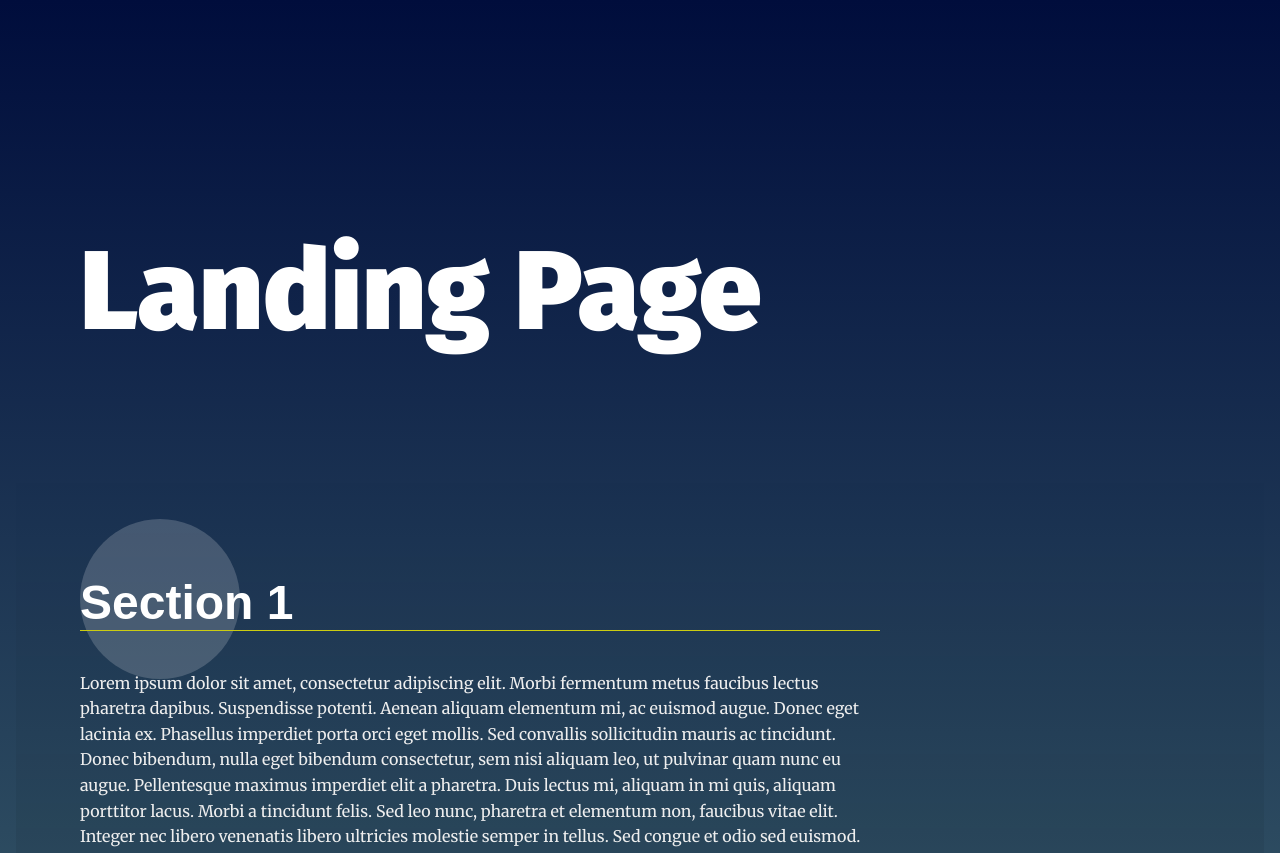
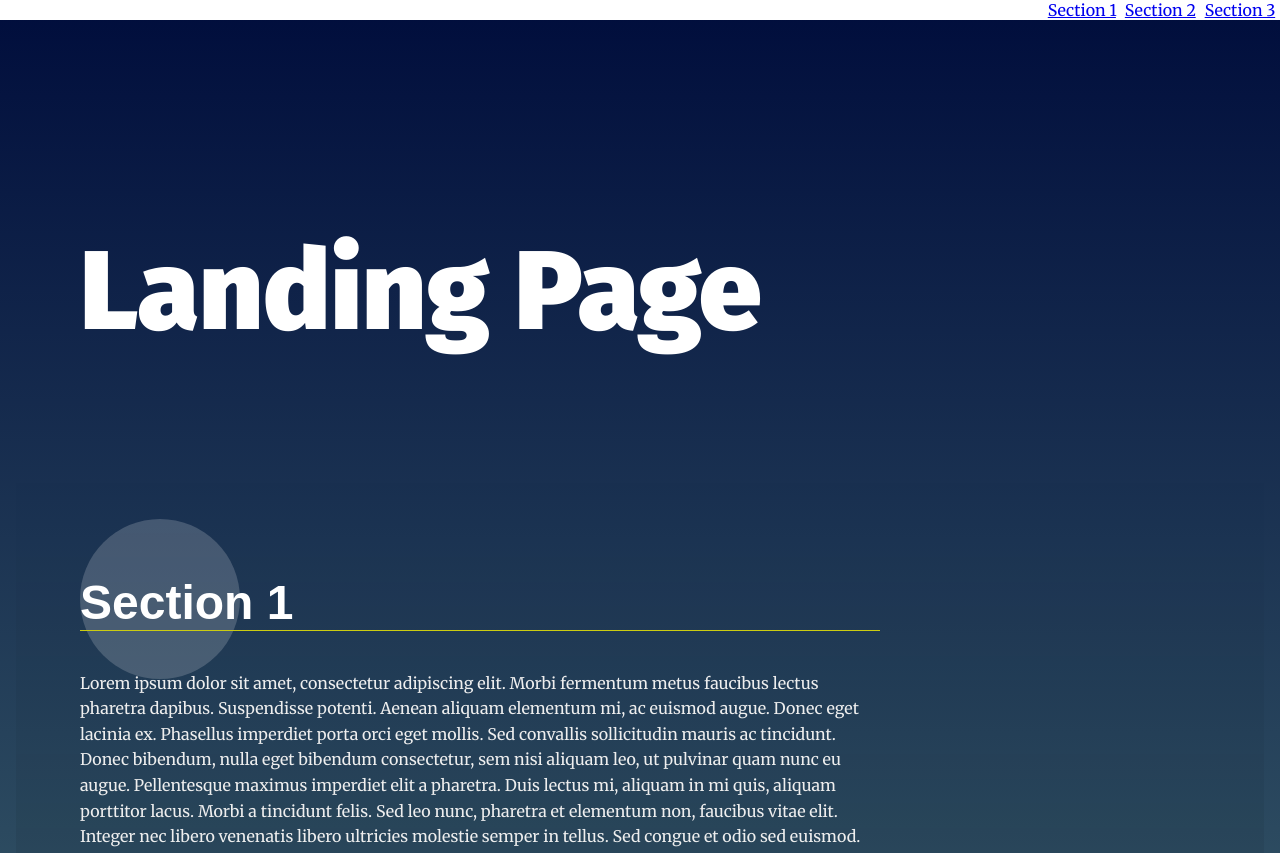
Before and after one commit to dhernandezgarcia/udacity_Front_End_Web_Developer, a plain HTML site: page 2 - Javascript & the DOM/Project 02 - Landing page/index.html in a window 1280 px wide. Shown: the top 853 px of the page. Drawn offline with Linux system fonts and the light colour scheme.

Commit message:
feat: add initial navigation menu

```diff
--- a/2 - Javascript & the DOM/Project 02 - Landing page/index.html
+++ b/2 - Javascript & the DOM/Project 02 - Landing page/index.html
@@ -54,6 +54,6 @@
   <footer class="page__footer">
     <p>&copy Udacity</p>
   </footer>
-
+  <script type="text/javascript" src="js/app.js"></script>
 </body>
 </html>
--- a/2 - Javascript & the DOM/Project 02 - Landing page/js/app.js
+++ b/2 - Javascript & the DOM/Project 02 - Landing page/js/app.js
@@ -34,7 +34,17 @@
 */
 
 // build the nav
+const sections = document.getElementsByTagName('section');
+function createListElement (href, text) {
+    const newList = document.createElement('li');
+    newList.innerHTML = "'<a href='#" + href + "'>" + text + "</a>'";
+    return newList;
+}
 
+const ulNav = document.getElementById('navbar__list');
+for (let i=0; i < sections.length; i++) {
+    ulNav.appendChild(createListElement(sections[i].id, sections[i].dataset.nav));
+};
 
 // Add class 'active' to section when near top of viewport
 
```
